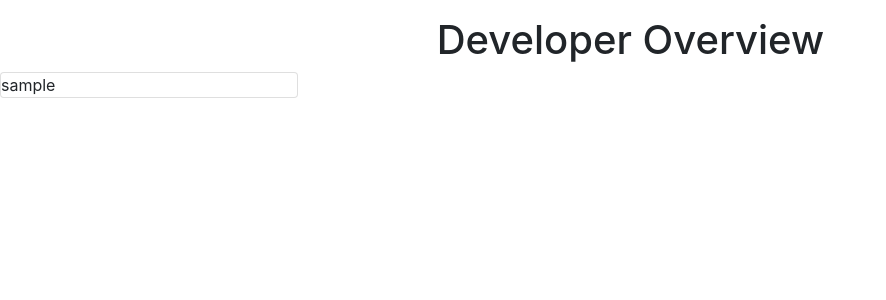
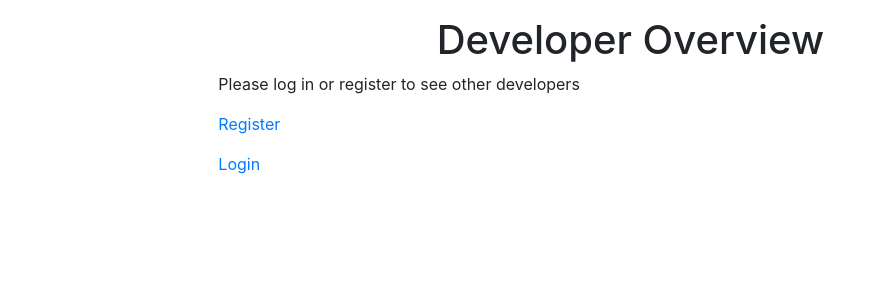
Before and after one commit to dragon-fire-fly/developer_matcher, a Django app: page /developers/ in a window 1280 px wide. Shown: the part 56-356 px from the top of the page, without its empty margins (0-886 px from the left). Run offline with Django 3.2, Linux system fonts and the light colour scheme; tables that the repository leaves empty hold one stand-in row (values such as "Sample post"); parts of the project's set-up code (start-up, migrations or seed data) failed here and were passed over; some libraries are stand-ins or nearby versions.

Commit message:
FEAT: Restrict access to developer & project pages

```diff
--- a/app_home/templates/app_home/developer_overview.html
+++ b/app_home/templates/app_home/developer_overview.html
@@ -8,16 +8,29 @@
     </div>
 </div>
 
+{% if user.is_authenticated %}
 <div class="row">
     {% for user in users %}
     <div class="col-md-3">
-        <div class="card">
+        <div class="card text-center">
             {{ user.username }}
         </div>
     </div>
     {% endfor %}
 </div>
 
+{% else %}
+<div class="row">
+    <div class="col-md-8 offset-2">
+        <p>Please log in or register to see other developers</p>
+        <p><a href="{% url 'app_user:register' %}">Register</a></p>
+        <p><a href="/user/login/">Login</a></p>
+
+    </div>
+</div>
+
+
+{% endif %}
 
 
 {% endblock %}
```
Also changed, not shown: app_home/templates/app_home/project_overview.html (+30 -1 lines).
